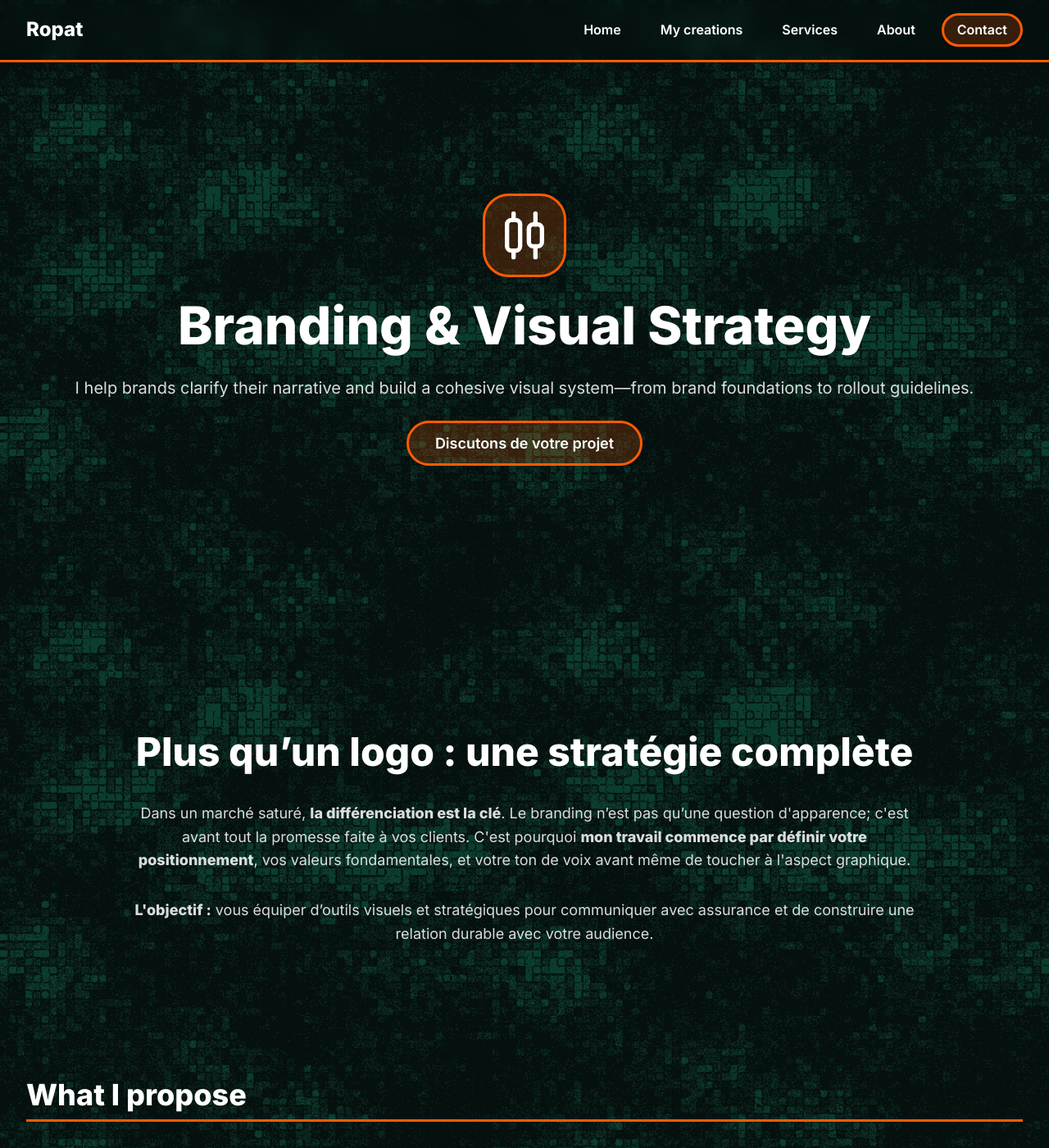
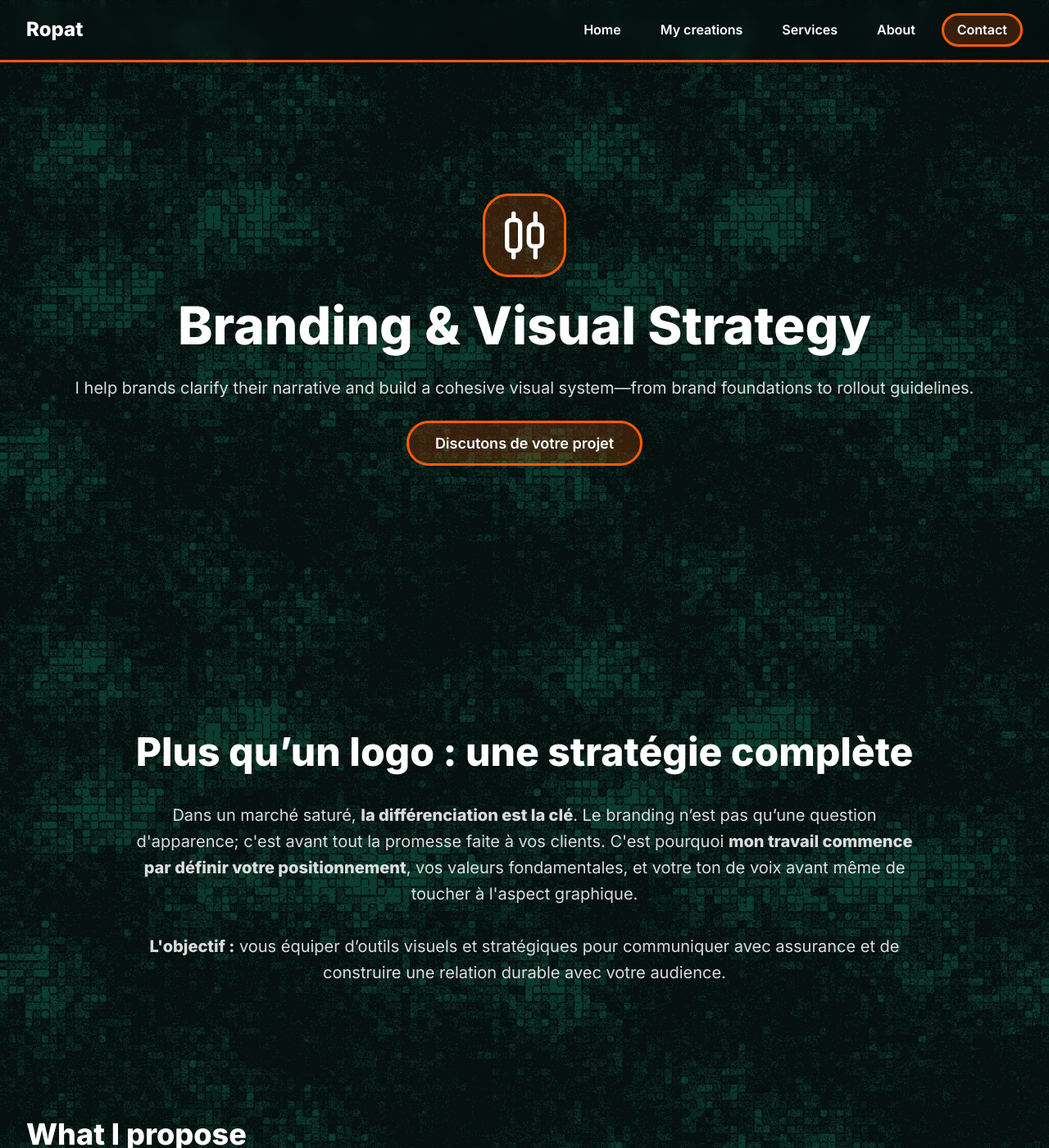
Before and after one commit to 7Nautilus/ropat-portfolio, a Jekyll site: the page built from en/services/branding-strategy.html, in a window 1280 px wide and 1400 px high. Shown: the whole window at 82% size. Built offline with Jekyll 4.4.1, drawn with Linux system fonts in a browser that asks for light colours.

Commit message:
service-hero-intro font-size adjustements

```diff
--- a/assets/css/style.css
+++ b/assets/css/style.css
@@ -25,7 +25,7 @@
   --fs-h1: clamp(2.25rem, 5vw + 1rem, 4rem); /* 2.5rem, 5vw, 3.5rem */
   --fs-h2: clamp(1.75rem, 3vw + 1rem, 3rem); /* 1.8rem, 4vw, var(--font-size-4xl) */
   --fs-h3: clamp(1.5rem, 2vw + 1rem, 2.25rem); /* var(--font-size-xl), 2vw, 1.75rem */
-  --fs-p: clamp(1rem, 0.5vw + 1rem, 1.125rem); /* var(--font-size-lg), var(--font-size-xl), var(--font-size-xl) */
+  --fs-p: clamp(1rem, 0.5vw + 1rem, 1.25rem); /* var(--font-size-lg), var(--font-size-xl), var(--font-size-xl) */
   --fs-small: clamp(0.875rem, 0.5vw + 0.5rem, 1rem);
 
   /* Espacement */
@@ -979,7 +979,7 @@
 }
 
 .service-hero-intro {
-  font-size: var(--font-size-xl);
+  font-size: var(--fs-p);
   line-height: 1.6;
   color: rgba(255, 255, 255, 0.85);
   text-align: center;
```
